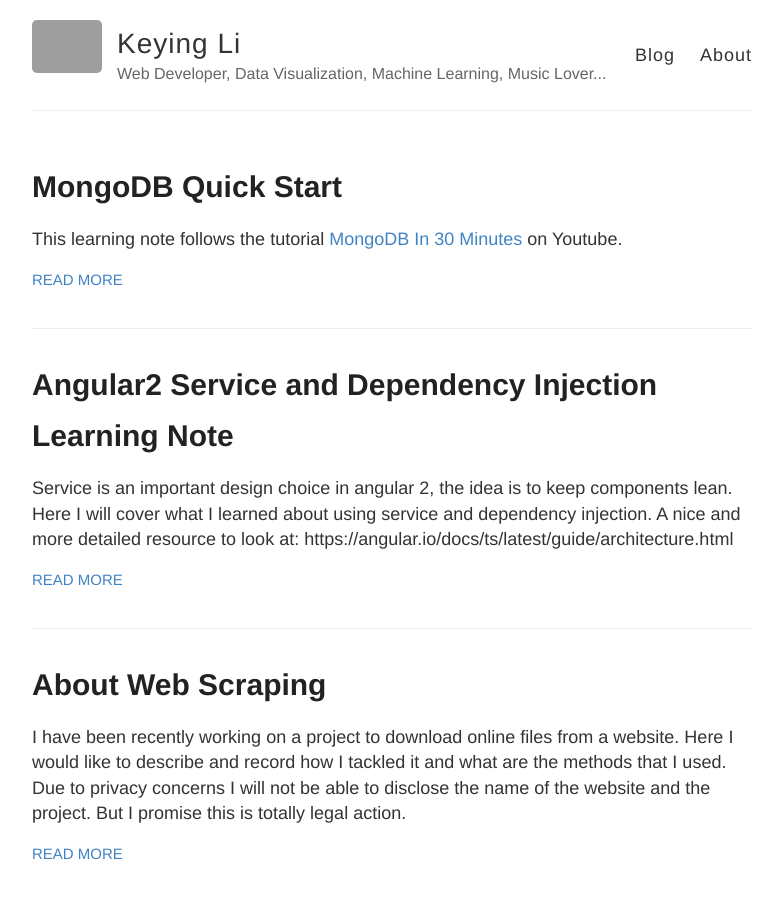
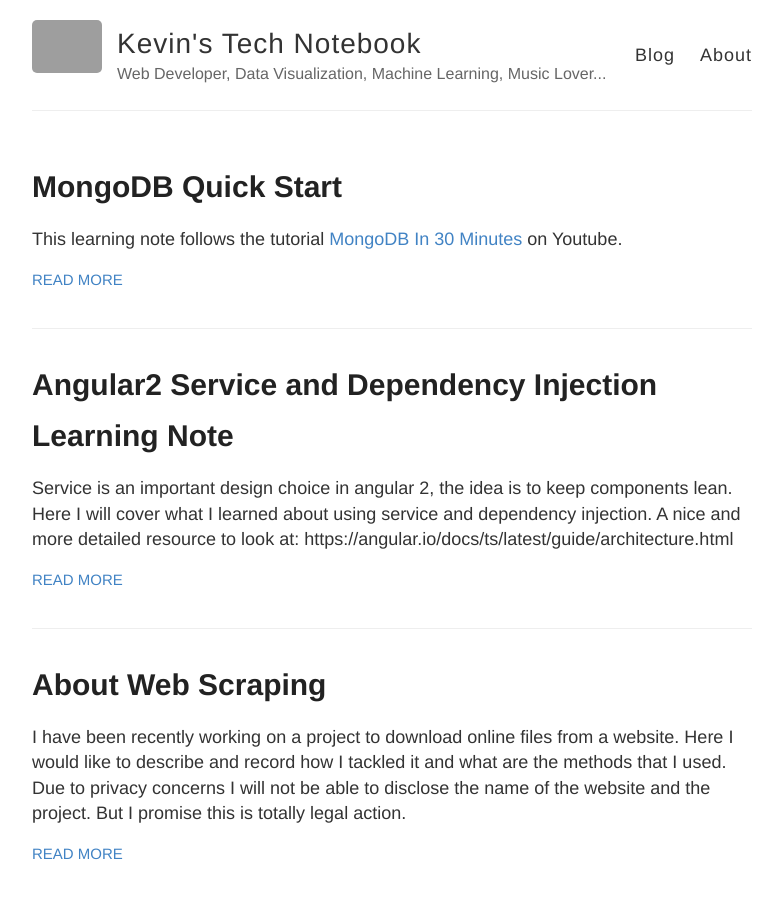
Before and after one commit to KevKeyingLi/KevKeyingLi.github.io, a Jekyll site: the page built from index.html, in a window 1280 px wide and 900 px high. Shown: the whole window, without its empty margins (248-1030 px from the left). Built offline with Jekyll 4.4.1, drawn with Linux system fonts in a browser that asks for light colours; grey boxes are pictures that could not be loaded.

Commit message:
Update _config.yml

```diff
--- a/_config.yml
+++ b/_config.yml
@@ -3,7 +3,7 @@
 #
 
 # Name of your site (displayed in the header)
-name: Keying Li
+name: Kevin's Tech Notebook
 
 # Short bio or description (displayed in the header)
 description: Web Developer, Data Visualization, Machine Learning, Music Lover...
@@ -27,7 +27,7 @@ footer-links:
   linkedin: keyingli
   pinterest:
   rss: # just type anything here for a working RSS icon
-  twitter:
+  twitter: https://twitter.com/bAr0cLe3
   stackoverflow: users/5335533/keying # your stackoverflow profile, e.g. "users/50476/bart-kiers"
   youtube: # channel/<your_long_string> or user/<user-name>
   googleplus: # anything in your profile username that comes after plus.google.com/
```
